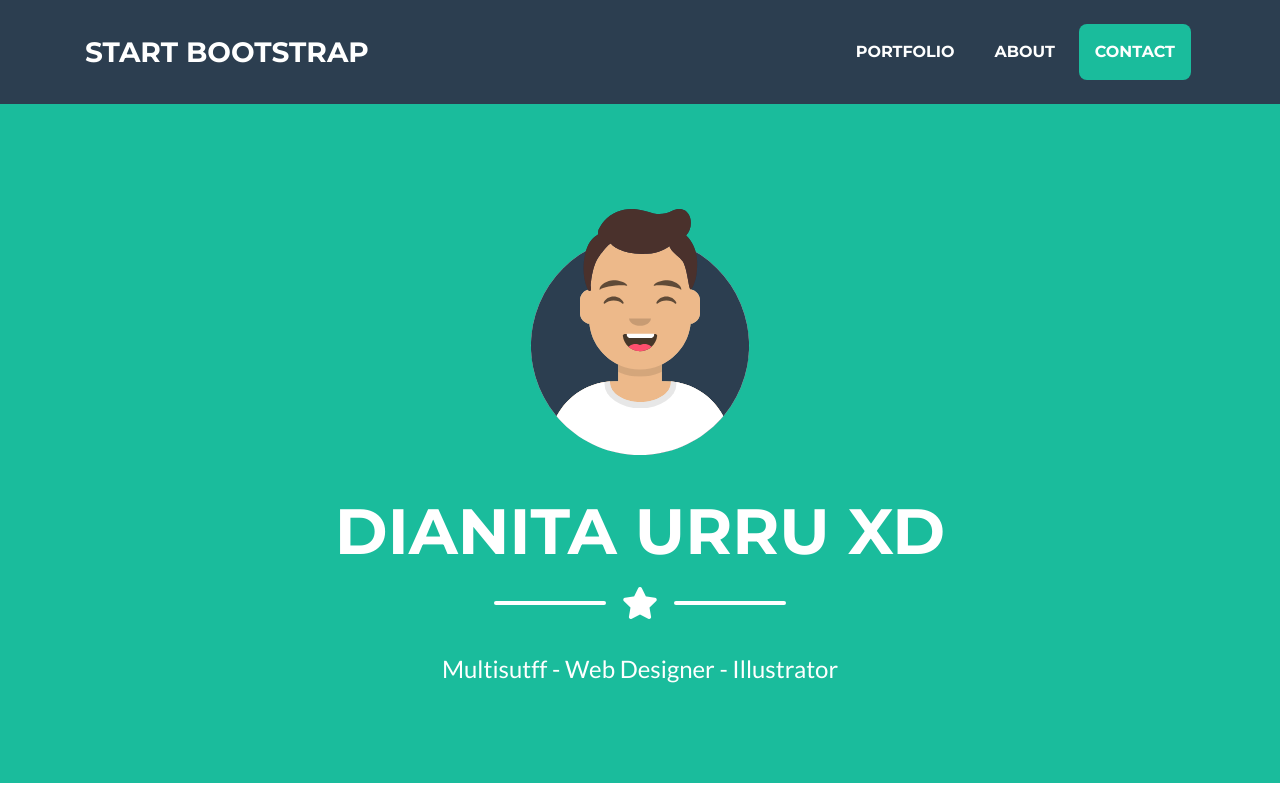
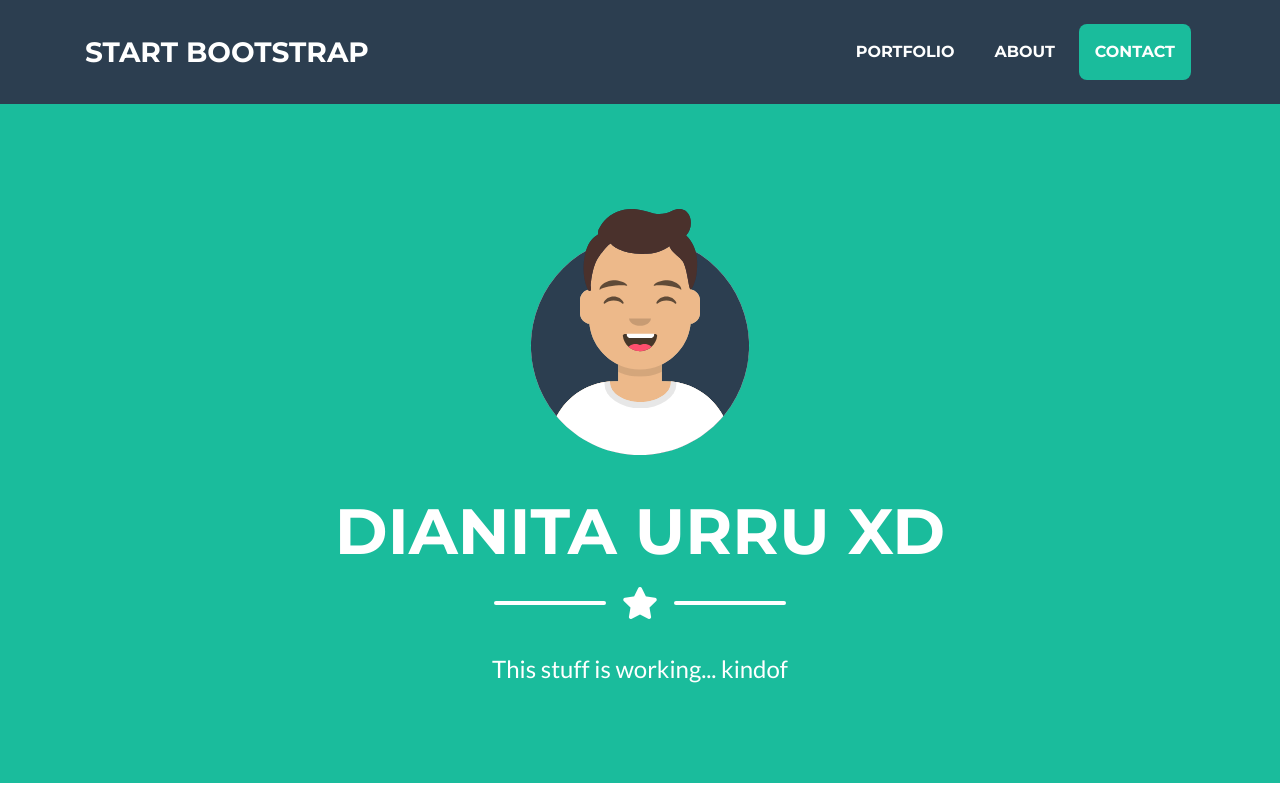
Before and after one commit to valentinaus99/valentinaus99.github.io, a website with bundled scripts: page index.html in a window 1280 px wide. Shown: the top 800 px of the page. Built offline with nearby package versions, Linux system fonts and the light colour scheme.

Commit message:
otra vez el index xd

```diff
--- a/index.html
+++ b/index.html
@@ -66,7 +66,7 @@
       </div>
 
       <!-- Masthead Subheading -->
-      <p class="masthead-subheading font-weight-light mb-0">Multisutff - Web Designer - Illustrator</p>
+      <p class="masthead-subheading font-weight-light mb-0">This stuff is working... kindof</p>
 
     </div>
   </header>
```
